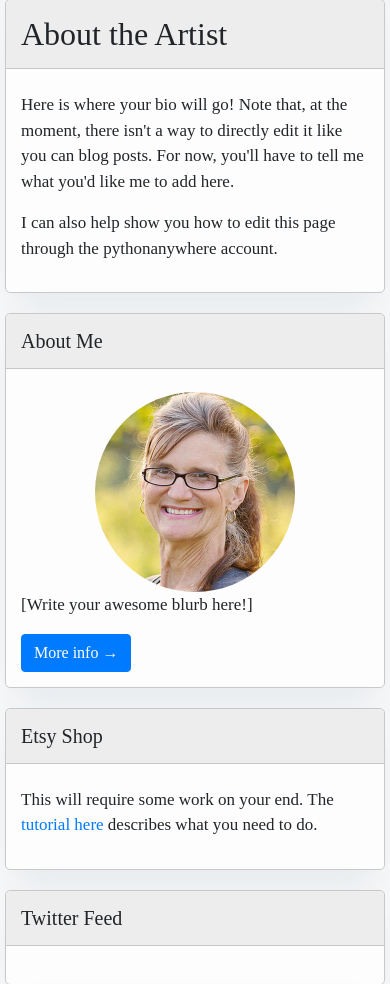
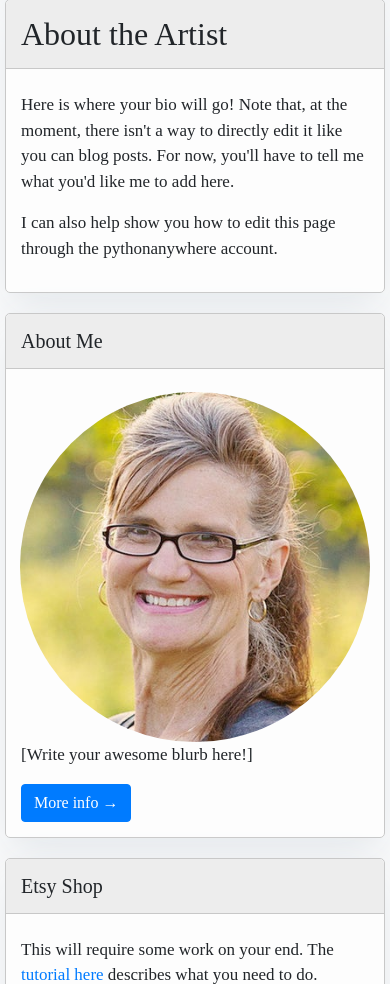
Before and after one commit to Meganmccarty/studio413, a Django app: page /about/ in a window 390 px wide; the page is wider, and only the part inside the window is pictured. Shown: the part 251-1235 px from the top of that part. Run offline with Django 3.2, Linux system fonts and the light colour scheme; some libraries are stand-ins or nearby versions; some web fonts are replaced.

Commit message:
Changed size of about image for smaller screens

```diff
--- a/blog/static/css/blog.css
+++ b/blog/static/css/blog.css
@@ -157,4 +157,9 @@ footer {
         margin-left: 0;
         margin-right: 0;
     }
+
+    .about-me-img img {
+        max-width: 350px;
+        border-radius: 175px;
+    }
 }
```
